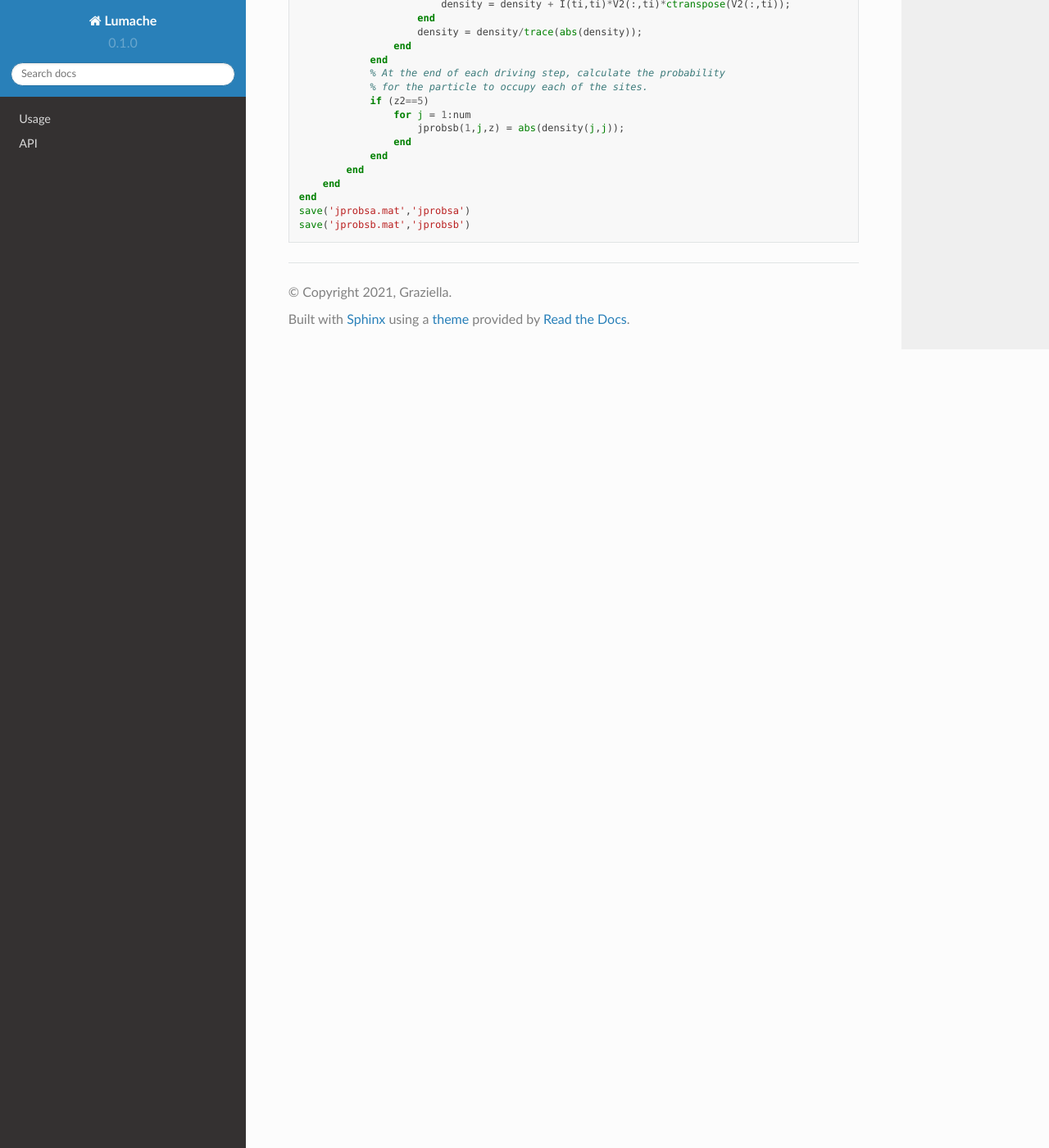
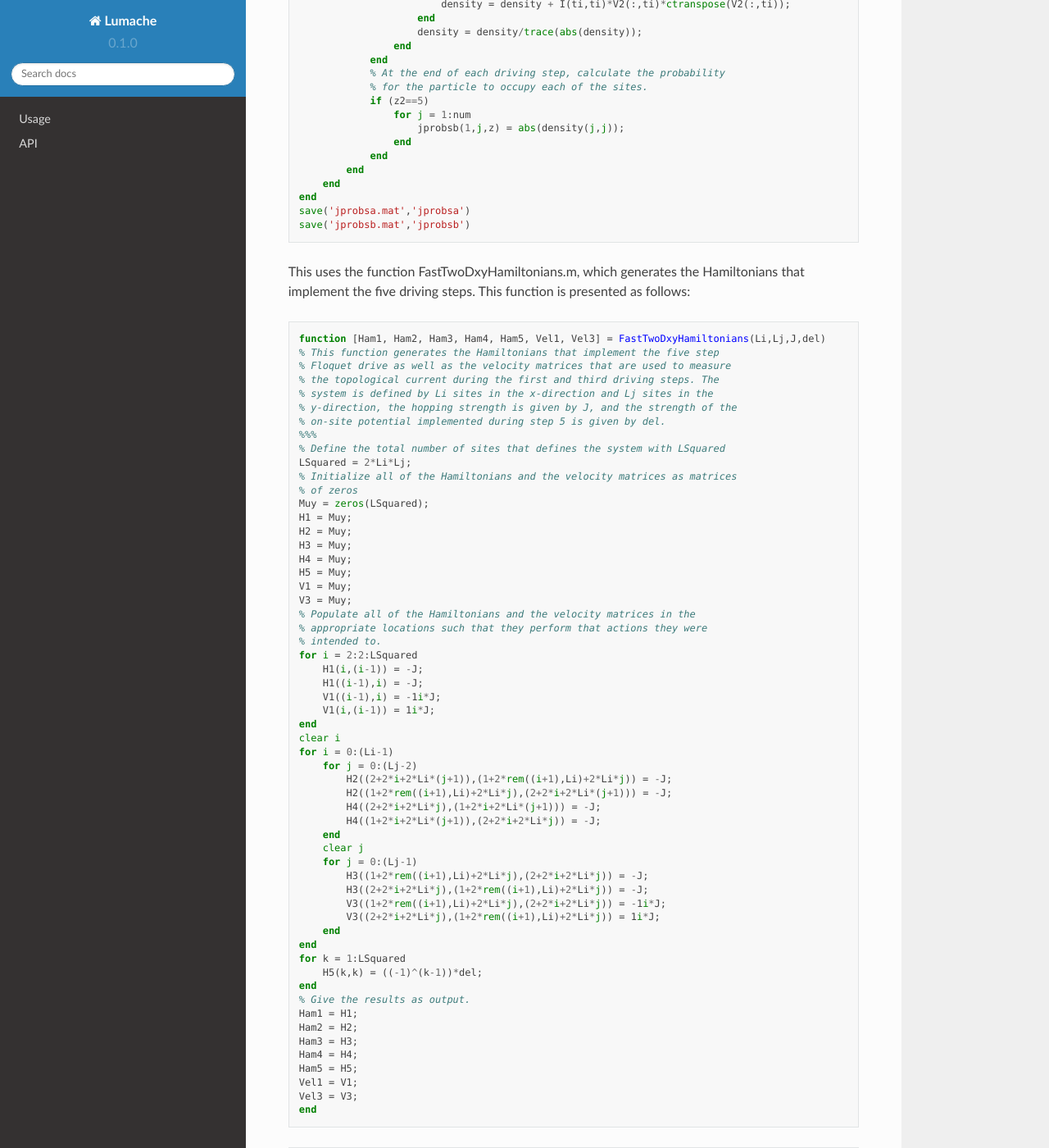
Before and after one commit to htim327/QuantumGravity, a Sphinx documentation site: the page built from docs/source/MeasurementGradient.rst, in a window 1280 px wide and 1400 px high, scrolled down 13473 px. Shown: the whole window at 82% size. Built offline with Sphinx 7.4.7 and the Read the Docs theme 2.0.0, drawn with Linux system fonts in a browser that asks for light colours.

Commit message:
Update MeasurementGradient.rst

```diff
--- a/docs/source/MeasurementGradient.rst
+++ b/docs/source/MeasurementGradient.rst
@@ -784,3 +784,65 @@ The code above runs TwoDimxyQ.m, which is the main file that actually runs the s
     end
     save('jprobsa.mat','jprobsa')
     save('jprobsb.mat','jprobsb')
+
+This uses the function FastTwoDxyHamiltonians.m, which generates the Hamiltonians that implement the five driving steps. This function is presented as follows:
+
+.. code-block:: matlab
+
+    function [Ham1, Ham2, Ham3, Ham4, Ham5, Vel1, Vel3] = FastTwoDxyHamiltonians(Li,Lj,J,del)
+    % This function generates the Hamiltonians that implement the five step
+    % Floquet drive as well as the velocity matrices that are used to measure
+    % the topological current during the first and third driving steps. The
+    % system is defined by Li sites in the x-direction and Lj sites in the
+    % y-direction, the hopping strength is given by J, and the strength of the
+    % on-site potential implemented during step 5 is given by del.
+    %%%
+    % Define the total number of sites that defines the system with LSquared
+    LSquared = 2*Li*Lj;
+    % Initialize all of the Hamiltonians and the velocity matrices as matrices
+    % of zeros
+    Muy = zeros(LSquared);
+    H1 = Muy;
+    H2 = Muy;
+    H3 = Muy;
+    H4 = Muy;
+    H5 = Muy;
+    V1 = Muy;
+    V3 = Muy;
+    % Populate all of the Hamiltonians and the velocity matrices in the
+    % appropriate locations such that they perform that actions they were
+    % intended to.
+    for i = 2:2:LSquared
+        H1(i,(i-1)) = -J;
+        H1((i-1),i) = -J;
+        V1((i-1),i) = -1i*J;
+        V1(i,(i-1)) = 1i*J;
+    end
+    clear i
+    for i = 0:(Li-1)
+        for j = 0:(Lj-2)
+            H2((2+2*i+2*Li*(j+1)),(1+2*rem((i+1),Li)+2*Li*j)) = -J;
+            H2((1+2*rem((i+1),Li)+2*Li*j),(2+2*i+2*Li*(j+1))) = -J;
+            H4((2+2*i+2*Li*j),(1+2*i+2*Li*(j+1))) = -J;
+            H4((1+2*i+2*Li*(j+1)),(2+2*i+2*Li*j)) = -J;
+        end
+        clear j
+        for j = 0:(Lj-1)
+            H3((1+2*rem((i+1),Li)+2*Li*j),(2+2*i+2*Li*j)) = -J;
+            H3((2+2*i+2*Li*j),(1+2*rem((i+1),Li)+2*Li*j)) = -J;
+            V3((1+2*rem((i+1),Li)+2*Li*j),(2+2*i+2*Li*j)) = -1i*J;
+            V3((2+2*i+2*Li*j),(1+2*rem((i+1),Li)+2*Li*j)) = 1i*J;
+        end
+    end
+    for k = 1:LSquared
+        H5(k,k) = ((-1)^(k-1))*del;
+    end
+    % Give the results as output.
+    Ham1 = H1;
+    Ham2 = H2;
+    Ham3 = H3;
+    Ham4 = H4;
+    Ham5 = H5;
+    Vel1 = V1;
+    Vel3 = V3;
+    end
```
